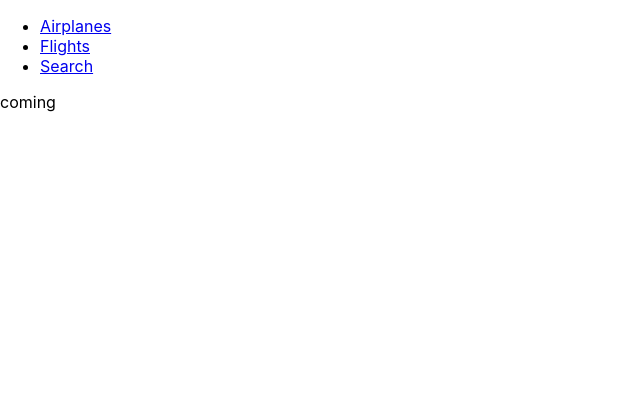
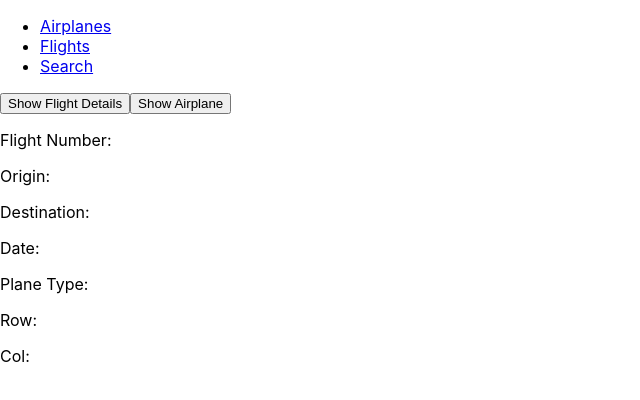
Before and after one commit to BernardoMar/Flights-Client, a React (Create React App) app: page /flights/1 in a window 1280 px wide. Shown: the top 400 px of the page, without its empty margins (0-640 px from the left). Built offline with nearby package versions, Linux system fonts and the light colour scheme.

Commit message:
some changes

```diff
--- a/src/components/Airplanes.js
+++ b/src/components/Airplanes.js
@@ -87,7 +87,6 @@ class CreateAirlineForm extends Component {
         <input onChange={ this._handleChangeName} type="text" value={ this.state.name } placeholder="name" required/>
         <input onChange={ this._handleChangeRow} type="text" value={ this.state.row } placeholder="rows" required/>
         <input onChange={ this._handleChangeColumn} type="text" value={ this.state.column } placeholder="columns" required/>
-        <input value="Cancel"/>
         <input type="submit" value="Save"/>
       </form>
     );
@@ -95,10 +94,40 @@ class CreateAirlineForm extends Component {
 }
 
 const SeatsDiagram = (props) => {
+  const createdAirplane = props.airplanes.slice(-1)[0];
+  let name;
+  let rows;
+  let columns;
+
+  if (createdAirplane !== undefined){
+    name = createdAirplane.name;
+    rows = createdAirplane.row;
+    columns = createdAirplane.column;
+  }
+
+  let colTable = [];
+  let rowTable = [];
+
+  for (let i = 0; i < rows; i ++){
+    rowTable.push(1);
+  }
+  for (let i = 0; i < columns; i ++){
+    colTable.push(1);
+  }
+
   return (
     <div>
-      { props.airplanes.map(airplane => <p key={ airplane.id }>Name:{ airplane.name } Rows: { airplane.row } Columns: { airplane.column }</p>) }
-
+      Name:{ name }
+      Rows: { rows }
+      Columns: { columns }
+      {
+        rowTable.map((n) =>
+        <table key={Math.random()}>
+          <tr key={Math.random()}>
+            { colTable.map(() => <td style={{background: "red", height: "30px", width: "30px"}}></td>) }
+          </tr>
+        </table>)
+      }
     </div>
   );
 };
--- a/src/components/FlightDetail.js
+++ b/src/components/FlightDetail.js
@@ -1,20 +1,61 @@
-import React from "react";
-import { useParams, Route, Link, useRouteMatch } from 'react-router-dom';
+import React, { useState } from "react";
+import { useParams } from 'react-router-dom';
 import axios from "axios";
 
-const FlightDetail = () => {
-  const match = useRouteMatch();
+
+const FlightDetail = (props) => {
+  const [ origin, setOrigin ] = useState("");
+  const [ destination, setDestination ] = useState("");
+  const [ date, setDate ] = useState("");
+  const [ flightNumber, setFlightNumber ] = useState("");
+  const [ planeType, setPlaneType ] = useState("");
+
+  const [ plane, setPlane ] = useState([]);
+
   const params = useParams();
+  const { flightId } = params;
+  const SERVER_URL_FLIGHT = `http://localhost:3000/flights/${flightId}.json`;
+  let SERVER_URL_AIRPLANES = "http://localhost:3000/airplanes.json";
 
-  const { flightId } = params;
-  console.log(flightId);
+
+  const searchPlane = () => {
+    axios.get(SERVER_URL_AIRPLANES).then((response) => {
+      let plane = [];
+      for (let i = 0; i < response.data.length; i ++){
+        console.log(response.data[i]);
+        console.log(planeType);
+        if (response.data[i].name === planeType){
+          console.log("if statement is running");
+          plane.push(response.data[i]);
+        }
+      }
+      setPlane(plane);
+    });
+  };
+
+  const searchFlight = () => {
+    axios.get(SERVER_URL_FLIGHT).then((response) => {
+      setFlightNumber(response.data.flight_number);
+      setOrigin(response.data.origin);
+      setDestination(response.data.destination);
+      setDate(response.data.date);
+      setPlaneType(response.data.plane);
+    });
+  };
 
   return (
     <div>
-      coming
+      <button onClick={searchFlight}>Show Flight Details</button>
+      <button onClick={searchPlane}>Show Airplane</button>
+      <p>Flight Number: {flightNumber}</p>
+      <p>Origin: {origin}</p>
+      <p>Destination: {destination}</p>
+      <p>Date: {date}</p>
+      <p>Plane Type: {planeType}</p>
+      <p>Row: {plane.row}</p>
+      <p>Col: {plane.column}</p>
     </div>
   );
-
 };
 
 export default FlightDetail;
--- a/src/components/Flights.js
+++ b/src/components/Flights.js
@@ -1,8 +1,7 @@
 import React, {Component} from 'react';
+import { Link } from 'react-router-dom';
 import axios from 'axios';
-// import CreateFlights from './CreateFlights'
-// import FlightsForm from './FlightsForm'
-// import FlightsTable from './FlightsTable'
+// import { useParams, Route, Link, useRouteMatch } from 'react-router-dom';
 
 const SERVER_URL_FLIGHTS = 'http://localhost:3000/flights.json';
 
@@ -28,8 +27,6 @@ class Flights extends Component {
     });
   }
 
-
-
   render() {
     return (
       <div>
@@ -43,8 +40,6 @@ class Flights extends Component {
 
 //////////////////////////////////////////////////////////////////////////////////////////////
 //////////////////////////////////////////////////////////////////////////////////////////////
-
-
 
 class FlightsForm extends Component {
   constructor() {
@@ -90,21 +85,19 @@ class FlightsForm extends Component {
                     plane: ''})
                   };
 
-
   render() {
     return (
       <form onSubmit={this._handleSubmit}>
-        <textarea type="search"  placeholder="Flight Number" required onChange={this._handleChangeFlight} value={this.state.flight_number}/>
-        <textarea type="search"  placeholder="Date" required onChange={this._handleChangeDate} value={this.state.date}/>
-        <textarea type="search"  placeholder="Origin" required onChange={this._handleChangeOrigin} value={this.state.origin}/>
-        <textarea type="search"  placeholder="Destination" required onChange={this._handleChangeDestination} value={this.state.destination}/>
-        <textarea type="search"  placeholder="Plane Number" required onChange={this._handleChangePlane} value={this.state.plane}/>
+        <input type="search"  placeholder="Flight Number" required onChange={this._handleChangeFlight} value={this.state.flight_number}/>
+        <input type="search"  placeholder="Date" required onChange={this._handleChangeDate} value={this.state.date}/>
+        <input type="search"  placeholder="Origin" required onChange={this._handleChangeOrigin} value={this.state.origin}/>
+        <input type="search"  placeholder="Destination" required onChange={this._handleChangeDestination} value={this.state.destination}/>
+        <input type="search"  placeholder="Plane Number" required onChange={this._handleChangePlane} value={this.state.plane}/>
         <input type="submit"  onChange={this._handleChange} value="Save"/>
       </form>
     );
   }
 }
-
 
 /////////////////////////////////////////////////////////////////////////////////////////////////
 /////////////////////////////////////////////////////////////////////////////////////////////////
@@ -114,11 +107,11 @@ const FlightsTable = (props) => {
       <div>
         {props.flights.map((f) =>
           <ul key={f.id}>
-            <li>{f.flight_number}</li>
-            <li>{f.date}</li>
-            <li>{f.origin}</li>
-            <li>{f.destination}</li>
-            <li>{f.plane}</li>
+            <li>Flight Number: <Link to={`/flights/${f.id}`}>{f.flight_number}</Link></li>
+            <li>Date: {f.date}</li>
+            <li>Origin: {f.origin}</li>
+            <li>Destination: {f.destination}</li>
+            <li>Plane Type: {f.plane}</li>
           </ul>
         )};
       </div>
--- a/src/components/Search.js
+++ b/src/components/Search.js
@@ -1,90 +1,68 @@
-import React, {Component} from 'react';
+import React, { useState } from 'react';
+import { Link } from 'react-router-dom';
 import axios from 'axios';
 
 const SERVER_URL_FLIGHTS = "http://localhost:3000/flights.json";
 
-class Search extends Component {
-  constructor() {
-    super();
-    this.state = {
-      flights: []
-    };
-    this.saveSearch = this.saveSearch.bind(this);
-  }
+const Search = (props) => {
+  const [flights, setFlights] = useState([]);
 
-componentDidMount() {
-  const fetchFlights = () => {
-    axios (SERVER_URL_FLIGHTS).then((response) => {
-      this.setState({flights: response.data});
-      setTimeout(fetchFlights, 5000);
+  const searchFlight = (origin, destination) => {
+    axios.get(SERVER_URL_FLIGHTS).then((response) => {
+      let flights =[];
+
+      for (let i = 0; i < response.data.length; i ++){
+        if (response.data[i].origin === origin && response.data[i].destination === destination ){
+          flights.push(response.data[i]);
+        }
+      }
+      setFlights(flights);
     });
   };
-  fetchFlights();
+
+    return (
+      <div>
+        <SearchForm onSubmit={ searchFlight } />
+        <SearchResults flights={ flights } />
+      </div>
+    );
 };
 
+const SearchForm = (props) => {
+  const [origin, setOrigin] = useState("");
+  const [destination, setDestination] = useState("");
 
+  const _handleChangeOrigin = (event) => {
+    setOrigin(event.target.value);
+  };
 
-saveSearch(flight_number, origin, destination, date, plane, airplane_id) {
-  axios.post(SERVER_URL_FLIGHTS, {flight_number: flight_number, origin: origin, destination: destination, date: date, plane: plane, airplane_id: airplane_id}).then((response) => {
-    this.setState({flights: [...this.state.flights, response.data]});
-  });
-}
+  const _handleChangeDestination = (event) => {
+    setDestination(event.target.value);
+  };
 
-  render() {
-    return (
-      <div>
-        <SearchForm onSubmit={ this.saveSearch } />
-        <SearchResults flights={ this.state.flights } />
-      </div>
-    );
-  }
-}
+  const _handleSubmit = (event) => {
+    event.preventDefault();
+    props.onSubmit(origin, destination);
+    setOrigin("");
+    setDestination("");
+  };
 
-class SearchForm extends Component {
-  constructor() {
-    super();
-    this.state = { origin: '', destination:''};
-    this._handleChangeOrigin = this._handleChangeOrigin.bind(this);
-    this._handleChangeDestination = this._handleChangeDestination.bind(this);
-    this._handleSubmit = this._handleSubmit.bind(this);
-  }
+  return (
+    <form onSubmit={ _handleSubmit }>
+      <input onChange={ _handleChangeOrigin } type="text" value={ origin } placeholder="Origin" required/>
+      <input onChange={ _handleChangeDestination } type="text" value={ destination } placeholder="Destination" required/>
 
-
-_handleChangeOrigin(event) {
-  this.setState({origin: event.target.value});
-}
-
-_handleChangeDestination(event) {
-  this.setState({destination: event.target.value});
-}
-
-_handleSubmit(event) {
-  event.preventDefault();
-  this.props.onSubmit(this.state.content);
-  this.setState({ origin: '', destination:''});
-}
-
-render() {
-  return (
-    <form onSubmit={ this._handleSubmit }>
-
-
-        <input onChange={ this._handleChangeOrigin} type="text" value={ this.state.origin } placeholder="Origin" required/>
-        <input onChange={ this._handleChangeDestination} type="text" value={ this.state.destination } placeholder="Destination" required/>
-
-        <input type="Submit" value="Flights" />
-      </form>
+      <input type="Submit" value="Search" />
+    </form>
   );
- }
-}
+};
 
 const SearchResults = (props) => {
   return (
     <div>
-    { props.flights.map((flight) => <p key={flight.id}>
-    Flight Number: { flight.flight_number } Origin: { flight.origin } Destination: {flight.destination } Date: { flight.date } Plane Number: { flight.plane }{ flight.airplane_id }</p>) }
+      { props.flights.map((flight) => <p key={flight.id}>Flight Number: <Link to={`/flights/${flight.id}`}>{ flight.flight_number }</Link> Origin: { flight.origin } Destination: {flight.destination } Date: { flight.date } Plane Number: { flight.plane }</p>) }
     </div>
-  )
-}
+  );
+};
 
 export default Search;
```
